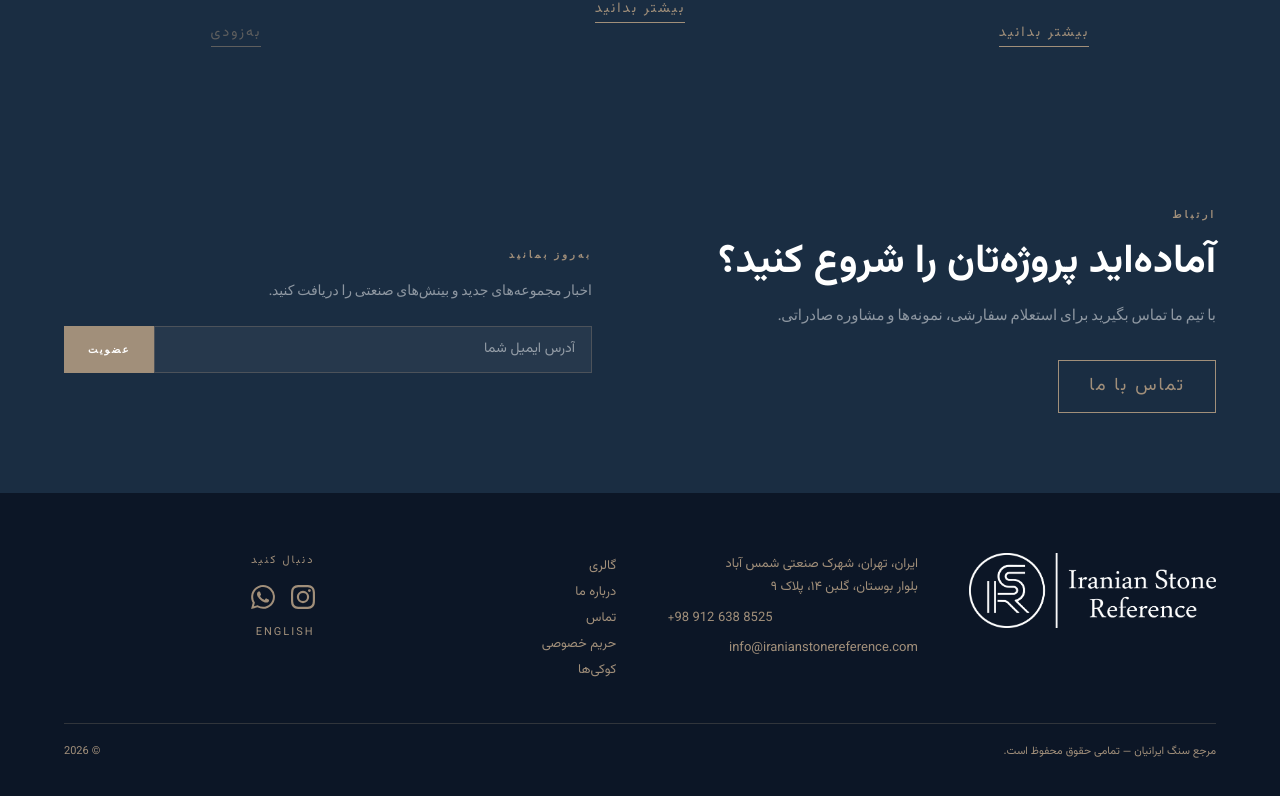
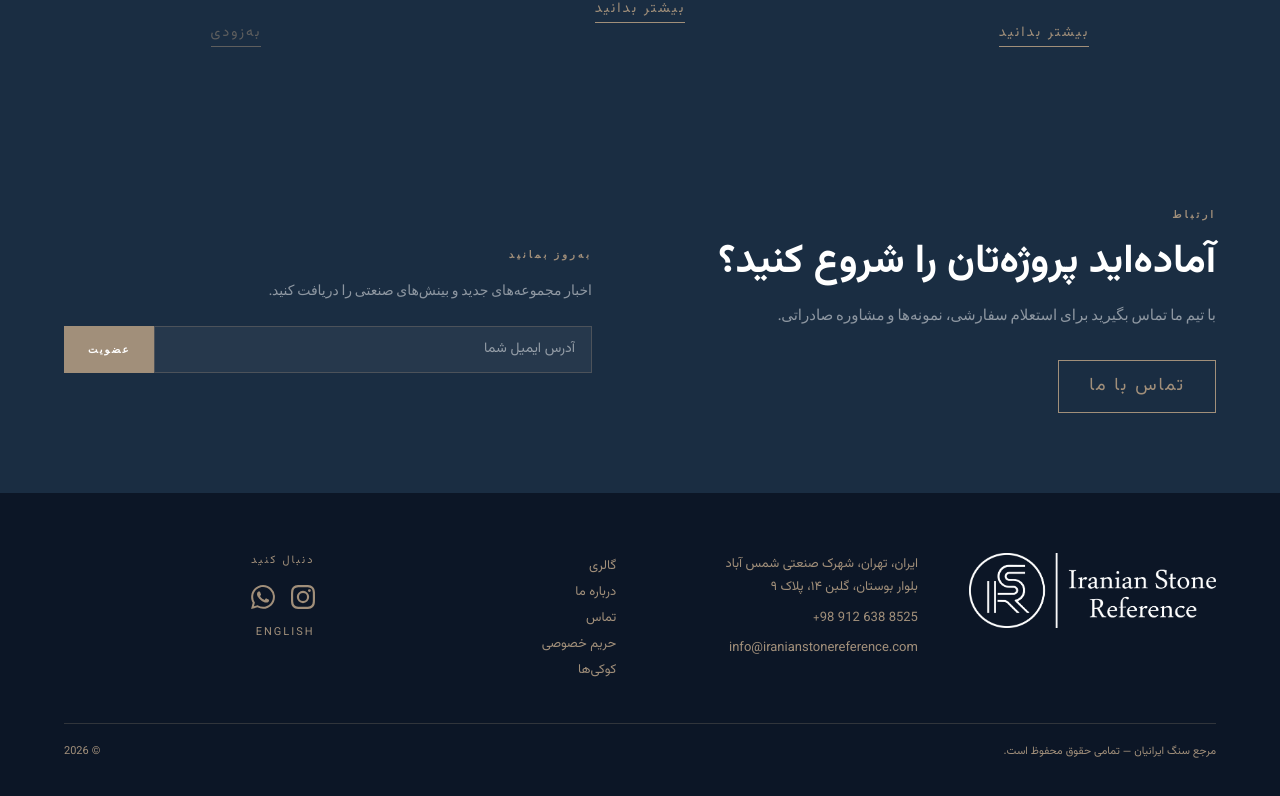
Before and after one commit to tofighjoua-boop/IranianStoneReference, a Next.js app: page /fa in a window 1280 px wide. Shown: the part 3978-4774 px from the top of the page. Built offline with nearby package versions, Linux system fonts and the light colour scheme.

Commit message:
fix: footer grid overflow — use minmax(0,1fr) for proper column containment

```diff
--- a/src/components/layout/Footer.tsx
+++ b/src/components/layout/Footer.tsx
@@ -54,7 +54,7 @@ export function Footer({ locale }: { locale: Language }) {
         <div
           style={{
             display: "grid",
-            gridTemplateColumns: "auto 1fr 1fr 1fr",
+            gridTemplateColumns: "auto minmax(0,1fr) minmax(0,1fr) minmax(0,1fr)",
             gap: "clamp(24px, 4vw, 64px)",
             alignItems: "flex-start",
           }}
@@ -85,7 +85,7 @@ export function Footer({ locale }: { locale: Language }) {
                 ? <>ایران، تهران، شهرک صنعتی شمس آباد<br />بلوار بوستان، گلبن ۱۴، پلاک ۹</>
                 : <>Iran, Tehran, Shamsabad Industrial Town<br />Boustan Blvd, Golbon 14 St., No. 9</>}
             </p>
-            <a href="tel:+989126388525" style={{ fontSize: "13px", color: "#A18F7A", textDecoration: "none", unicodeBidi: "plaintext", display: "block" }}>+98 912 638 8525</a>
+            <a href="tel:+989126388525" style={{ fontSize: "13px", color: "#A18F7A", textDecoration: "none", display: "block", direction: "ltr", textAlign: isRTL ? "right" : "left" }}>+98 912 638 8525</a>
             <a href="mailto:info@iranianstonereference.com" style={{ fontSize: "13px", color: "#A18F7A", textDecoration: "none", wordBreak: "break-all" }}>info@iranianstonereference.com</a>
           </div>
 
```
